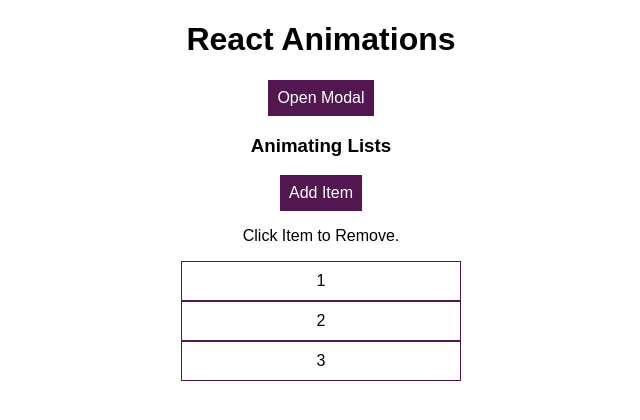
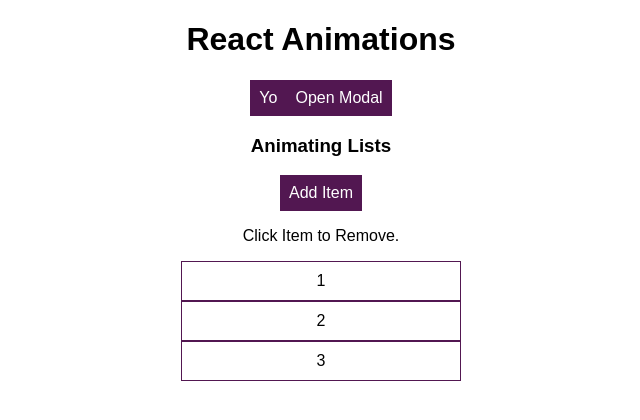
Before and after one commit to sazzadtomal/workingWithReactAnimations, a React (Create React App) app: page / in a window 1280 px wide. Shown: the top 420 px of the page, without its empty margins (319-959 px from the left). Built offline with nearby package versions, Linux system fonts and the light colour scheme.

Commit message:
react transition package

```diff
--- a/package.json
+++ b/package.json
@@ -5,7 +5,8 @@
   "dependencies": {
     "react": "^16.0.0",
     "react-dom": "^16.0.0",
-    "react-scripts": "1.0.13"
+    "react-scripts": "1.0.13",
+    "react-transition-group": "^4.4.5"
   },
   "scripts": {
     "start": "react-scripts start",
--- a/src/App.js
+++ b/src/App.js
@@ -1,5 +1,5 @@
 import React, { Component } from "react";
-
+import {Transition} from "react-transition-group";
 import "./App.css";
 import Modal from "./components/Modal/Modal";
 import Backdrop from "./components/Backdrop/Backdrop";
@@ -7,7 +7,8 @@ import List from "./components/List/List";
 
 class App extends Component {
   state = {
-    modalIsOpen: false
+    modalIsOpen: false,
+    showBlock: false
   }
 
   showModal = () => {
@@ -22,6 +23,19 @@ class App extends Component {
     return (
       <div className="App">
         <h1>React Animations</h1>
+
+
+       <button
+          className="Button"
+          onClick={() =>
+            this.setState(prevState => ({ showBlock: !prevState.showBlock }))}
+        >
+         Yo
+        </button>
+       <Transition in={this.state.showBlock} timeout={1000} mountOnEnter unmountOnExit>
+                {state=>(<div style={{backgroundColor:"red",width:100,height:100, margin:"auto",transition:"all 1s ease-out",opacity: state==="exiting" ? 0 : 1}}></div>)}
+       </Transition>
+
         <Modal show={this.state.modalIsOpen} closed={this.closeModal}/>
         <Backdrop show={this.state.modalIsOpen} />
         <button className="Button" onClick={this.showModal}>Open Modal</button>
--- a/src/components/Modal/Modal.css
+++ b/src/components/Modal/Modal.css
@@ -13,10 +13,11 @@
 }
 
 .ModalOpen{
-    animation: openModal 0.3s ease-out forwards;
+    display: block;
+    animation: openModal 1s ease-out forwards;
 }
 .ModalClosed{
-    animation: closeModal 0.3s ease-out forwards;
+    animation: closeModal 1s ease-out forwards;
 }
 
 
@@ -40,8 +41,8 @@
         transform: translateY(0);
     }
     50%{
-        opacity: 0.8;
-        transform: translateY(-20%);
+        opacity:0.5;
+        transform: translateY(-50%);
     }
     100%{
         opacity: 0;
```
Also changed, not shown: 2 other files (tests, documents, lock files or other folders).
